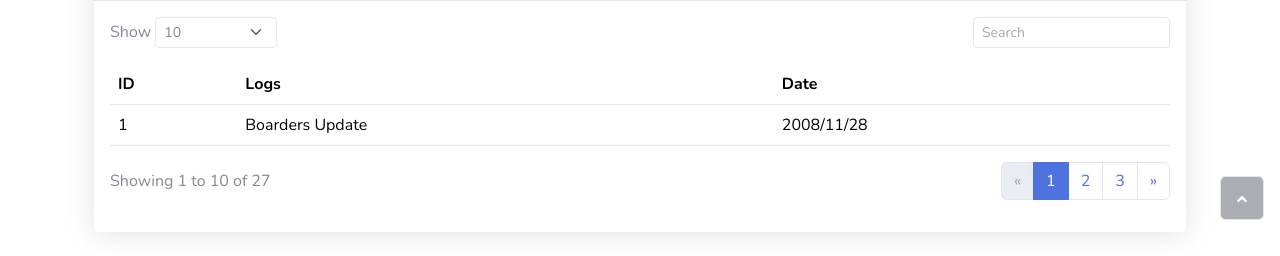
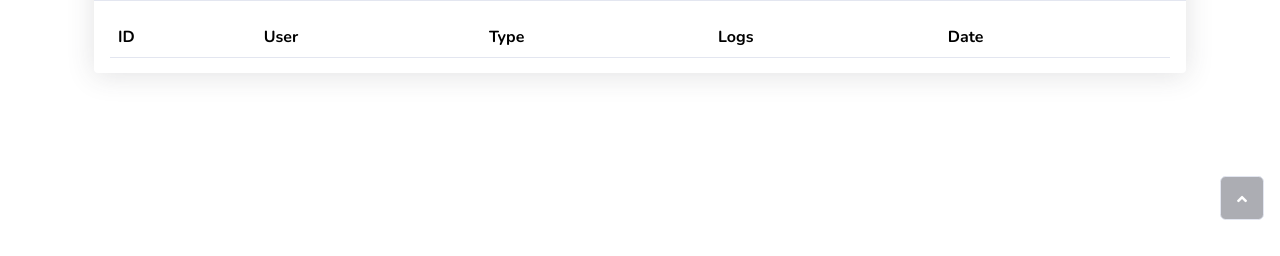
Before and after one commit to HashJProgramming/BHRMS, a PHP site: page /account.php in a window 1280 px wide. Shown: the part 564-820 px from the top of the page. After the commit the page ends 784 px from the top, so only its background shows below. Run offline with PHP 8.4, Linux system fonts and the light colour scheme; the visitor is signed in with stand-in values (Sample User, id 1); data that the repository does not hold is empty; some libraries are stand-ins or nearby versions.

Commit message:
Refactor account.php and setup.php, and update user avatar in activity.php

```diff
--- a/account.php
+++ b/account.php
@@ -106,56 +106,25 @@
                 <p class="text-primary m-0 fw-bold">Users Logs</p>
             </div>
             <div class="card-body">
-                <div class="row">
-                    <div class="col-md-6 text-nowrap">
-                        <div id="dataTable_length" class="dataTables_length" aria-controls="dataTable"><label class="form-label">Show&nbsp;<select class="d-inline-block form-select form-select-sm">
-                                    <option value="10" selected="">10</option>
-                                    <option value="25">25</option>
-                                    <option value="50">50</option>
-                                    <option value="100">100</option>
-                                </select>&nbsp;</label></div>
-                    </div>
-                    <div class="col-md-6">
-                        <div class="text-md-end dataTables_filter" id="dataTable_filter"><label class="form-label"><input type="search" class="form-control form-control-sm" aria-controls="dataTable" placeholder="Search"></label></div>
-                    </div>
-                </div>
-                <div class="table-responsive table mt-2" id="dataTable-1" role="grid" aria-describedby="dataTable_info">
-                    <table class="table my-0" id="dataTable">
+
+                <table class="table table-striped my-0" id="dataTable">
                     <thead>
                         <tr>
                             <th>ID</th>
+                            <th>User</th>
+                            <th>Type</th>
                             <th>Logs</th>
                             <th>Date</th>
                         </tr>
                     </thead>
                     <tbody>
-                            <tr>
-                                <td>1</td>
-                                <td>Boarders Update</td>
-                                <td>2008/11/28</td>
-                            </tr>
+                        <?php include_once 'functions/views/activity.php' ?>
                     </tbody>
                     <tfoot>
                         <tr></tr>
                     </tfoot>
                 </table>
-                </div>
-                <div class="row">
-                    <div class="col-md-6 align-self-center">
-                        <p id="dataTable_info" class="dataTables_info" role="status" aria-live="polite">Showing 1 to 10 of 27</p>
-                    </div>
-                    <div class="col-md-6">
-                        <nav class="d-lg-flex justify-content-lg-end dataTables_paginate paging_simple_numbers">
-                            <ul class="pagination">
-                                <li class="page-item disabled"><a class="page-link" aria-label="Previous" href="#"><span aria-hidden="true">«</span></a></li>
-                                <li class="page-item active"><a class="page-link" href="#">1</a></li>
-                                <li class="page-item"><a class="page-link" href="#">2</a></li>
-                                <li class="page-item"><a class="page-link" href="#">3</a></li>
-                                <li class="page-item"><a class="page-link" aria-label="Next" href="#"><span aria-hidden="true">»</span></a></li>
-                            </ul>
-                        </nav>
-                    </div>
-                </div>
+
             </div>
         </div>
     </div>
--- a/functions/setup.php
+++ b/functions/setup.php
@@ -14,6 +14,10 @@ try {
               id INT PRIMARY KEY AUTO_INCREMENT,
               username VARCHAR(255),
               password VARCHAR(255),
+              fullname VARCHAR(255),
+              email VARCHAR(255),
+              phone VARCHAR(255),
+              address VARCHAR(255),
               level VARCHAR(255),
               created_at DATETIME DEFAULT CURRENT_TIMESTAMP
             )
--- a/functions/views/activity.php
+++ b/functions/views/activity.php
@@ -17,7 +17,7 @@ foreach ($results as $row) {
     ?>
         <tr>
             <td><?php echo $row['id']; ?></td>
-            <td><img class="rounded-circle me-2" width="30" height="30" src="assets/img/profile.png"><?php echo $user['username'] ?></td>
+            <td><img class="rounded-circle me-2" width="30" height="30" src="https://bootdey.com/img/Content/avatar/avatar7.png"><?php echo $user['username'] ?></td>
             <td><?php echo $row['type'] ?></td>
             <td><?php echo $row['logs'] ?></td>
             <td><?php echo $row['created_at'] ?></td>
```
Lines whose indentation alone changed are shown as unchanged.
